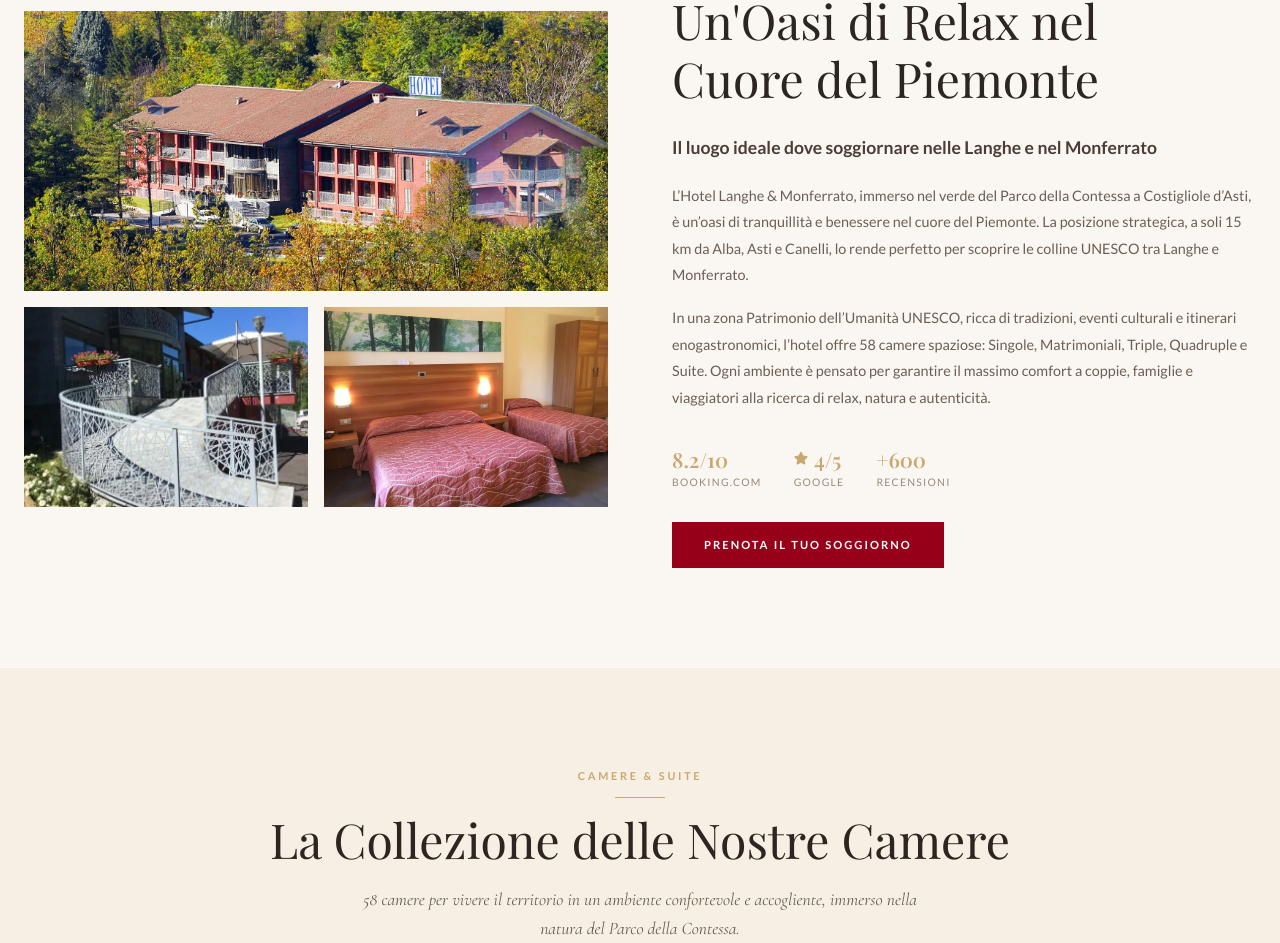
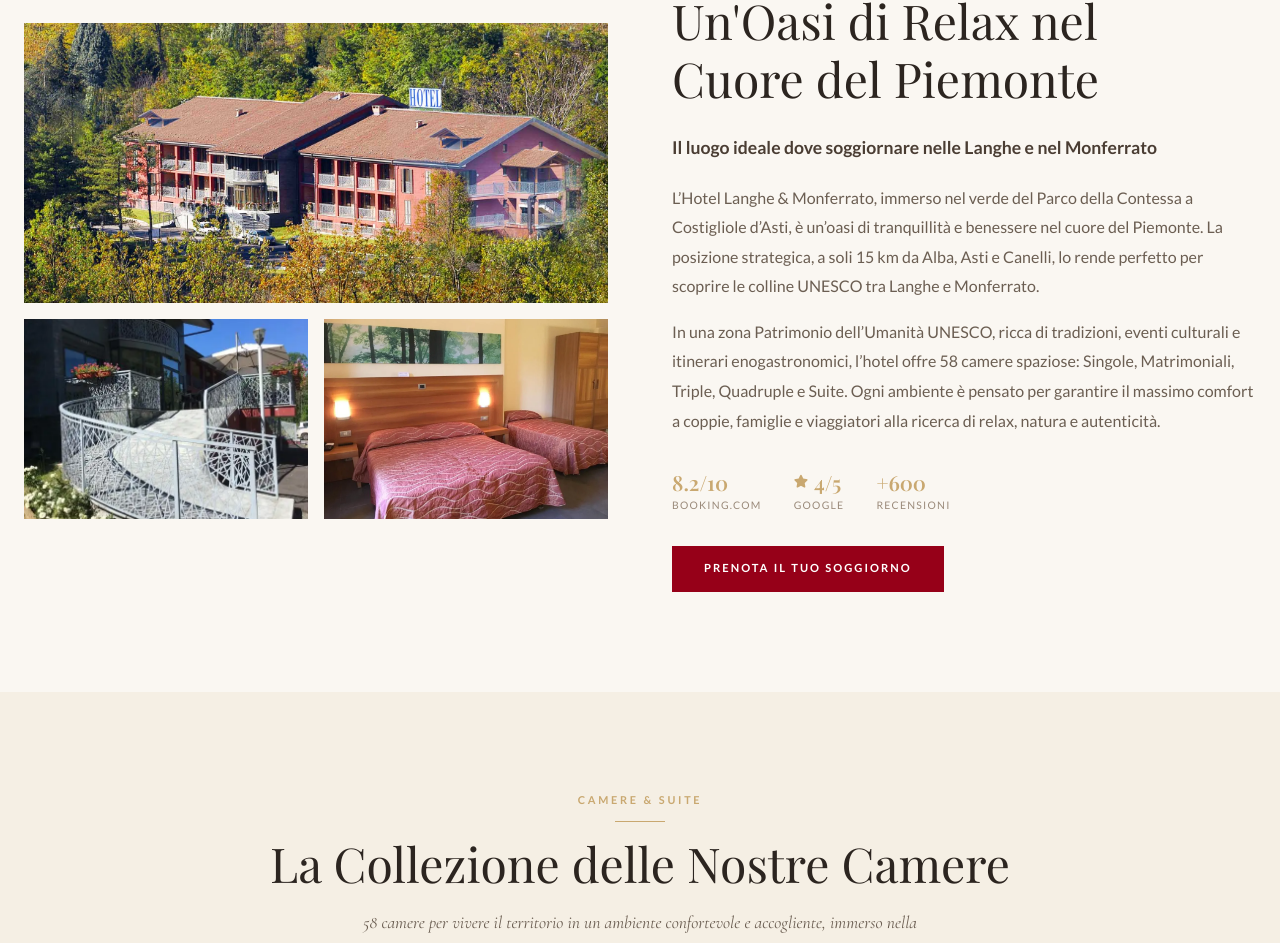
Before and after one commit to tave1013/hotel-langhe-monferrato, a Next.js app: page / in a window 1280 px wide. Shown: the part 1203-2146 px from the top of the page. Built offline with nearby package versions, Linux system fonts and the light colour scheme; a web font is replaced by a local one.

Commit message:
style: uniforma dimensione testi sezione About a 1rem

```diff
--- a/components/About.js
+++ b/components/About.js
@@ -79,7 +79,7 @@ export default function About() {
             <p
               style={{
                 fontFamily: 'Lato, sans-serif',
-                fontSize: '0.9rem',
+                fontSize: '1rem',
                 color: '#6B5E52',
                 lineHeight: 1.85,
                 marginBottom: '1rem',
@@ -90,7 +90,7 @@ export default function About() {
             <p
               style={{
                 fontFamily: 'Lato, sans-serif',
-                fontSize: '0.9rem',
+                fontSize: '1rem',
                 color: '#6B5E52',
                 lineHeight: 1.85,
                 marginBottom: '2rem',
```
